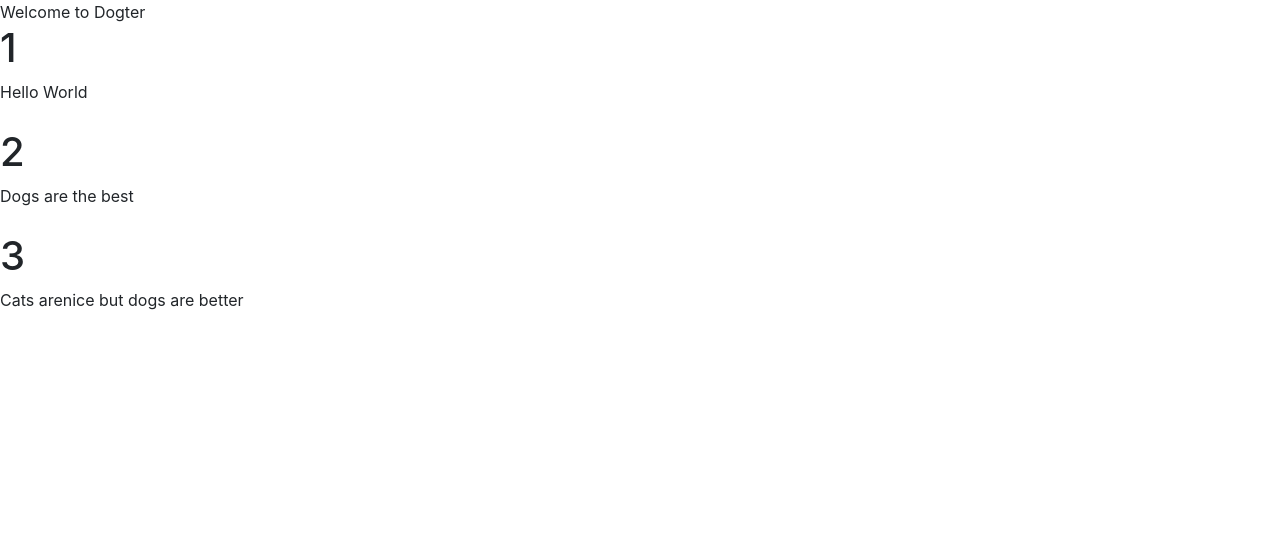
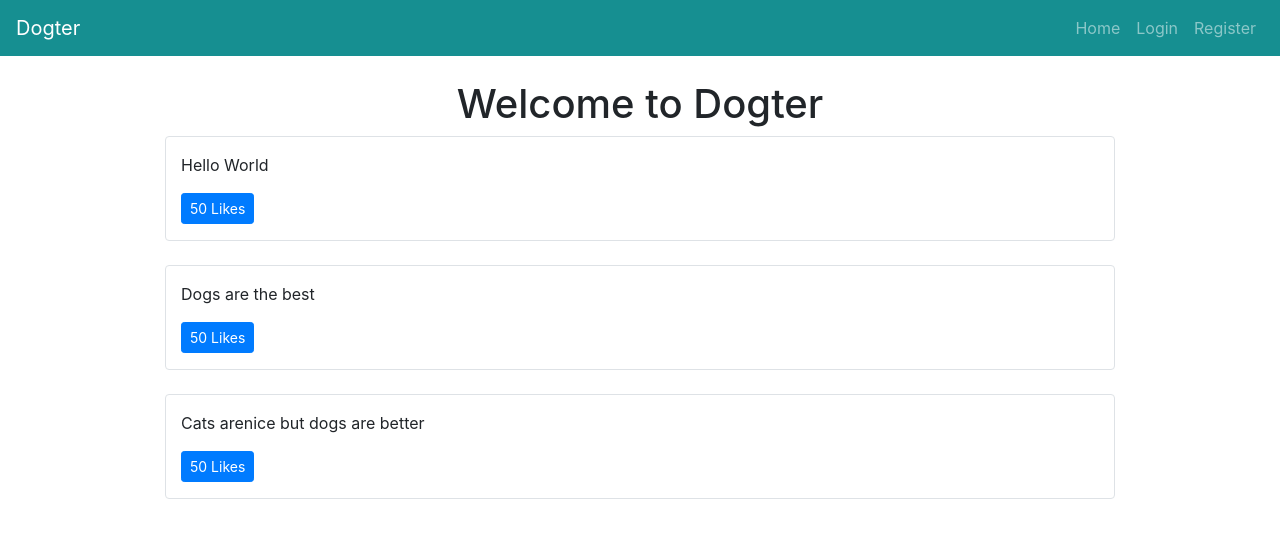
Before and after one commit to zofgas/dogter, a Django app: page / in a window 1280 px wide. Shown: the top 538 px of the page. Run offline with Django 3.2, Linux system fonts and the light colour scheme; data comes from the database, SQL or seed files in the repository.

Commit message:
Strona główna

```diff
--- a/requirements.txt
+++ b/requirements.txt
@@ -4,7 +4,7 @@
 Node.js
 
 https://www.youtube.com/watch?v=f1R_bykXHGE
-minuta: 1:26:00
+minuta: 1:48:00
 
 Na filmiku używa bash'a
 Żeby wejść w utworzone wirtualne środowisko w bashu wpisz komende: pipenv shell
--- a/templates/base.html
+++ b/templates/base.html
@@ -7,12 +7,19 @@
 
     <!-- Bootstrap CSS -->
     <link rel="stylesheet" href="https://cdn.jsdelivr.net/npm/bootstrap@4.3.1/dist/css/bootstrap.min.css" integrity="sha384-ggOyR0iXCbMQv3Xipma34MD+dH/1fQ784/j6cY/iJTQUOhcWr7x9JvoRxT2MZw1T" crossorigin="anonymous">
-
+    <style>
+      .bg-dogter {
+        background-color: #168F91;
+      }
+    </style>
     <title>Dogter {% block head_title %}{% endblock head_title %}</title>
   </head>
   <body>
+    {% include "components/navbar.html" %}
+    <div class='container'>
     {% block content %}
     {% endblock content %}
+    </div>
 
     <!-- DRY Don't repeat yourself -->
     <!-- Optional JavaScript -->
--- /dev/null
+++ b/templates/components/navbar.html
@@ -0,0 +1,40 @@
+<nav class="navbar navbar-expand-lg navbar-dark bg-dogter mb-4">
+    <a class="navbar-brand" href="/">Dogter</a>
+    <button class="navbar-toggler" type="button" data-toggle="collapse" data-target="#navbarSupportedContent" aria-controls="navbarSupportedContent" aria-expanded="false" aria-label="Toggle navigation">
+      <span class="navbar-toggler-icon"></span>
+    </button>
+
+    <div class="collapse navbar-collapse" id="navbarSupportedContent">
+      <ul class="navbar-nav ml-auto">
+        <li class="nav-item">
+          <a class="nav-link" href="/">Home <span class="sr-only">(current)</span></a>
+        </li>
+        {% if request.user.is_authenticated %}
+        <li class="nav-item">
+          <a class="nav-link" href="/logout">Logout</a>
+        </li>
+
+        <li class="nav-item">
+          <a class="nav-link" href="/profile/edit">Edit</a>
+        </li>
+
+        {% else %}
+
+          <li class="nav-item">
+            <a class="nav-link" href="/login">Login</a>
+          </li>
+          <li class="nav-item">
+            <a class="nav-link" href="/register">Register</a>
+          </li>
+
+        {% endif %}
+
+
+
+      </ul>
+      <form class="form-inline my-2 my-lg-0 d-none">
+        <input class="form-control mr-sm-2" type="search" placeholder="Search" aria-label="Search">
+        <button class="btn btn-outline-success my-2 my-sm-0" type="submit">Search</button>
+      </form>
+    </div>
+  </nav>
--- a/templates/pages/home.html
+++ b/templates/pages/home.html
@@ -5,9 +5,13 @@
 {% endblock head_title %}
 
 {% block content %}
-Welcome to Dogter
+<div class='row text-center'>
+    <div class='col'>
+        <h1>Welcome to Dogter</h1>
+    </div>
+</div>
 
-<div id='tweets'>
+<div class='row' id='tweets'>
     Loading...
 </div>
 
@@ -19,6 +23,19 @@
     const url = "/tweets"
     const responseType = "json"
 
+    function handleDidLike (tweet_id, currentCount) {
+        console.log(tweet_id, currentCount)
+    }
+
+    function LikeBtn(tweet) {
+        return "<button class='btn btn-primary btn-sm' onclick=handleDidLike(" + tweet.id + "," + tweet.likes + ")>" +tweet.likes + " Likes</button>"
+    }
+
+    function formatTweetElement(tweet) {
+        var formattedTweet = "<div class='col-12 col-md-10 mx-auto border rounded py-3 mb-4 tweet' id='tweet-" + tweet.id + "'><p>" + tweet.content +
+            "</p><div class='btn-group'>" + LikeBtn(tweet) + "</div></div>"
+        return formattedTweet
+    }
     xhr.responseType = responseType
     xhr.open(method, url)
     xhr.onload = function() {
@@ -28,9 +45,8 @@
         var finalTweetStr = ""
         var i;
         for (i=0; i<listedItems.length; i++) {
-            console.log(i)
-            console.log(listedItems[i])
-            var currentItem = "<div class='mb-4'><h1>" + listedItems[i].id + "</h1>" + "<p>" + listedItems[i].content + "</p></div>"
+            var tweetObj = listedItems[i]
+            var currentItem = formatTweetElement(tweetObj)
             finalTweetStr += currentItem
         }
         tweetsElement.innerHTML = finalTweetStr
--- a/tweets/views.py
+++ b/tweets/views.py
@@ -11,7 +11,7 @@
     REST API VIEW
     """
     qs = Tweet.objects.all()
-    tweet_list = [{"id": x.id, "content": x.content} for x in qs]
+    tweet_list = [{"id": x.id, "content": x.content, "likes": 50} for x in qs]
     data = {
         "isUser": False,
         "response": tweet_list
```
Also changed, not shown: templates/components/footer.html (added).
